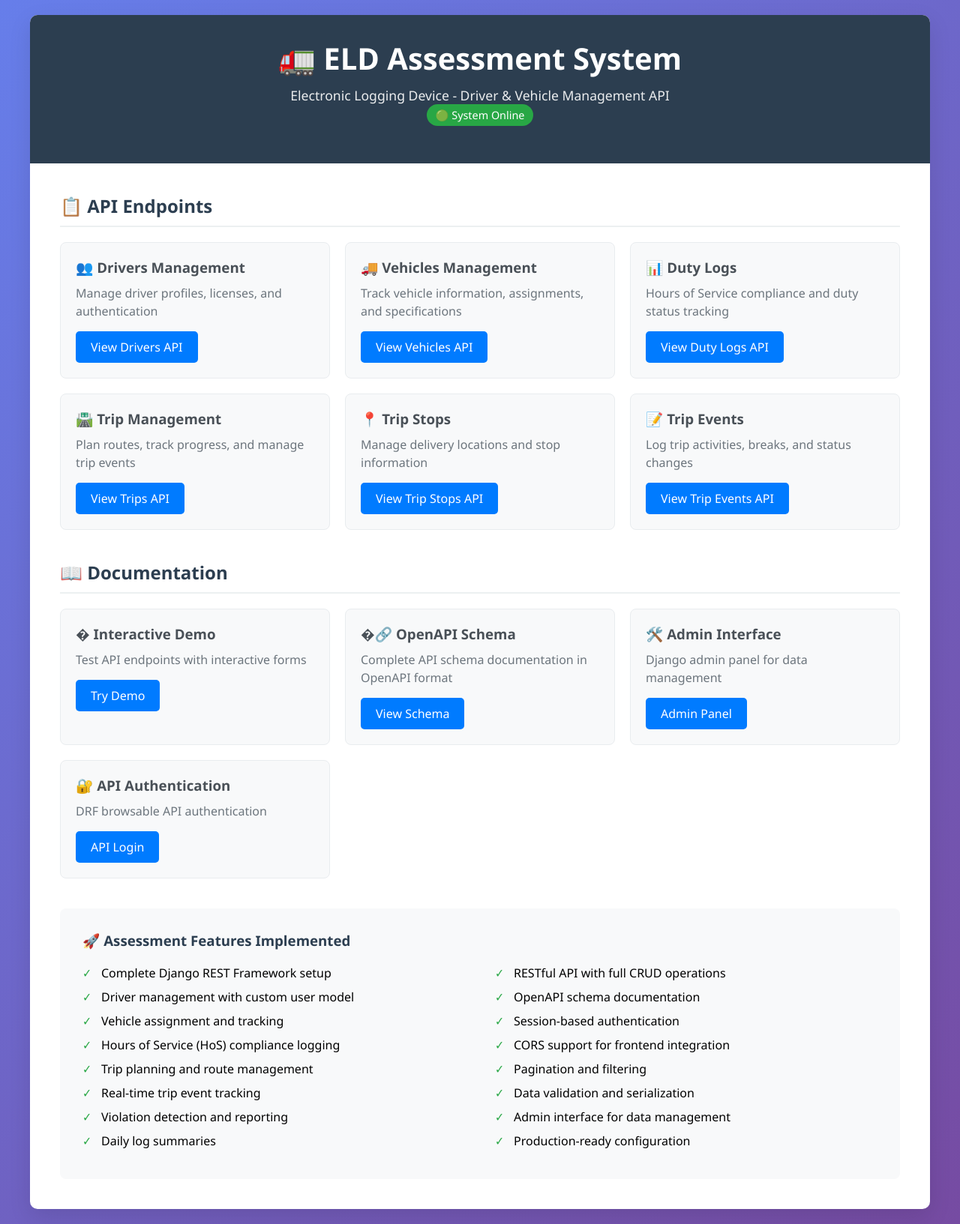
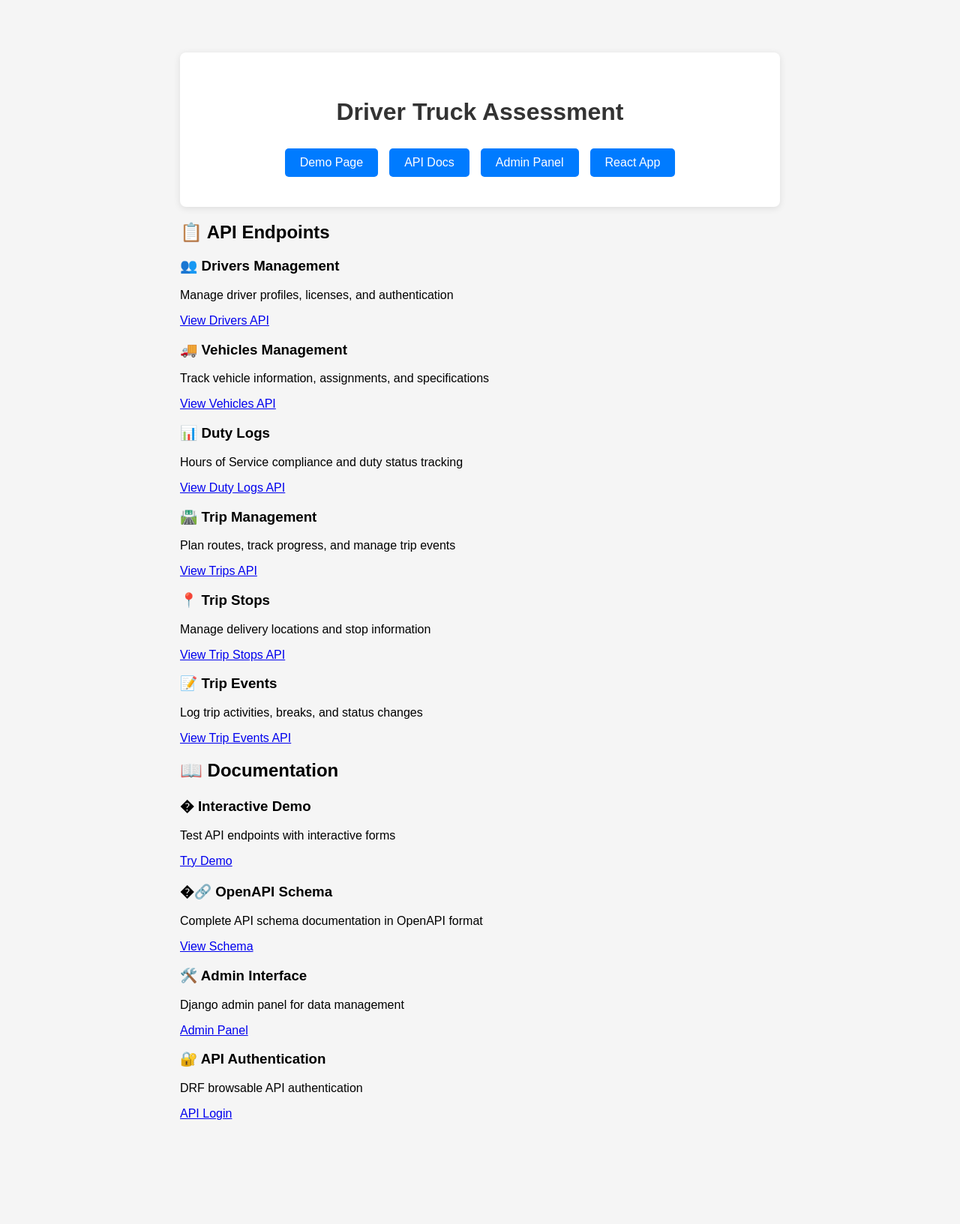
Before and after one commit to KhaoulaEZ/driver_truck, a Django app: page / in a window 1280 px wide. Shown: the whole page at 75% size. After the commit the page ends 1494 px from the top, so only its background shows below. Run offline with Django 3.2, Linux system fonts and the light colour scheme; parts of the project's set-up code (start-up, migrations or seed data) failed here and were passed over.

Commit message:
new fix and update

```diff
--- a/driver_truck/templates/index.html
+++ b/driver_truck/templates/index.html
@@ -3,163 +3,63 @@
 <head>
     <meta charset="UTF-8">
     <meta name="viewport" content="width=device-width, initial-scale=1.0">
-    <title>ELD Assessment - Driver Truck Tracker</title>
+    <title>Driver Truck Assessment</title>
     <style>
-        * {
-            margin: 0;
-            padding: 0;
-            box-sizing: border-box;
-        }
-
         body {
-            font-family: 'Segoe UI', Tahoma, Geneva, Verdana, sans-serif;
-            background: linear-gradient(135deg, #667eea 0%, #764ba2 100%);
-            min-height: 100vh;
+            font-family: Arial, sans-serif;
+            max-width: 800px;
+            margin: 50px auto;
             padding: 20px;
+            background-color: #f5f5f5;
         }
 
         .container {
-            max-width: 1200px;
-            margin: 0 auto;
             background: white;
-            border-radius: 10px;
-            box-shadow: 0 10px 30px rgba(0,0,0,0.1);
-            overflow: hidden;
+            padding: 40px;
+            border-radius: 8px;
+            box-shadow: 0 2px 10px rgba(0,0,0,0.1);
         }
 
-        .header {
-            background: #2c3e50;
-            color: white;
-            padding: 30px;
+        h1 {
+            color: #333;
             text-align: center;
-        }
-
-        .header h1 {
-            font-size: 2.5em;
-            margin-bottom: 10px;
-        }
-
-        .header p {
-            font-size: 1.1em;
-            opacity: 0.9;
-        }
-
-        .content {
-            padding: 40px;
-        }
-
-        .api-section {
-            margin-bottom: 40px;
-        }
-
-        .api-section h2 {
-            color: #2c3e50;
-            margin-bottom: 20px;
-            padding-bottom: 10px;
-            border-bottom: 2px solid #ecf0f1;
-        }
-
-        .api-links {
-            display: grid;
-            grid-template-columns: repeat(auto-fit, minmax(300px, 1fr));
-            gap: 20px;
             margin-bottom: 30px;
         }
 
-        .api-card {
-            background: #f8f9fa;
-            border: 1px solid #e9ecef;
-            border-radius: 8px;
-            padding: 20px;
-            transition: all 0.3s ease;
+        .links {
+            display: flex;
+            gap: 15px;
+            flex-wrap: wrap;
+            justify-content: center;
         }
 
-        .api-card:hover {
-            transform: translateY(-2px);
-            box-shadow: 0 5px 15px rgba(0,0,0,0.1);
-        }
-
-        .api-card h3 {
-            color: #495057;
-            margin-bottom: 10px;
-        }
-
-        .api-card p {
-            color: #6c757d;
-            margin-bottom: 15px;
-            line-height: 1.5;
-        }
-
-        .api-card a {
+        .link {
             background: #007bff;
             color: white;
             text-decoration: none;
             padding: 10px 20px;
             border-radius: 5px;
-            display: inline-block;
-            transition: background 0.3s ease;
+            transition: background 0.3s;
         }
 
-        .api-card a:hover {
+        .link:hover {
             background: #0056b3;
-        }
-
-        .features {
-            background: #f8f9fa;
-            padding: 30px;
-            border-radius: 8px;
-            margin-top: 30px;
-        }
-
-        .features h3 {
-            color: #2c3e50;
-            margin-bottom: 20px;
-        }
-
-        .features ul {
-            list-style: none;
-            columns: 2;
-            column-gap: 40px;
-        }
-
-        .features li {
-            margin-bottom: 10px;
-            padding-left: 25px;
-            position: relative;
-        }
-
-        .features li:before {
-            content: "✓";
-            position: absolute;
-            left: 0;
-            color: #28a745;
-            font-weight: bold;
-        }
-
-        .status {
-            display: inline-block;
-            padding: 5px 12px;
-            background: #28a745;
-            color: white;
-            border-radius: 20px;
-            font-size: 0.9em;
-            margin-bottom: 20px;
-        }
-
-        @media (max-width: 768px) {
-            .features ul {
-                columns: 1;
-            }
         }
     </style>
 </head>
 <body>
     <div class="container">
-        <div class="header">
-            <h1>🚛 ELD Assessment System</h1>
-            <p>Electronic Logging Device - Driver & Vehicle Management API</p>
-            <span class="status">🟢 System Online</span>
+        <h1>Driver Truck Assessment</h1>
+
+        <div class="links">
+            <a href="/demo/" class="link">Demo Page</a>
+            <a href="/docs/" class="link">API Docs</a>
+            <a href="/admin/" class="link">Admin Panel</a>
+            <a href="http://localhost:3000" class="link">React App</a>
         </div>
+    </div>
+</body>
+</html>
 
         <div class="content">
             <div class="api-section">
@@ -232,30 +132,6 @@
                 </div>
             </div>
 
-            <div class="features">
-                <h3>🚀 Assessment Features Implemented</h3>
-                <ul>
-                    <li>Complete Django REST Framework setup</li>
-                    <li>Driver management with custom user model</li>
-                    <li>Vehicle assignment and tracking</li>
-                    <li>Hours of Service (HoS) compliance logging</li>
-                    <li>Trip planning and route management</li>
-                    <li>Real-time trip event tracking</li>
-                    <li>Violation detection and reporting</li>
-                    <li>Daily log summaries</li>
-                    <li>RESTful API with full CRUD operations</li>
-                    <li>OpenAPI schema documentation</li>
-                    <li>Session-based authentication</li>
-                    <li>CORS support for frontend integration</li>
-                    <li>Pagination and filtering</li>
-                    <li>Data validation and serialization</li>
-                    <li>Admin interface for data management</li>
-                    <li>Production-ready configuration</li>
-                </ul>
-            </div>
-        </div>
-    </div>
-
     <script>
         // Simple status check
         document.addEventListener('DOMContentLoaded', function() {
--- a/frontend/vite.config.js
+++ b/frontend/vite.config.js
@@ -8,7 +8,7 @@ export default defineConfig({
     port: 3000,
     proxy: {
       '/api': {
-        target: 'http://localhost:8000',
+        target: 'http://127.0.0.1:8000',
         changeOrigin: true,
         secure: false,
       }
```
